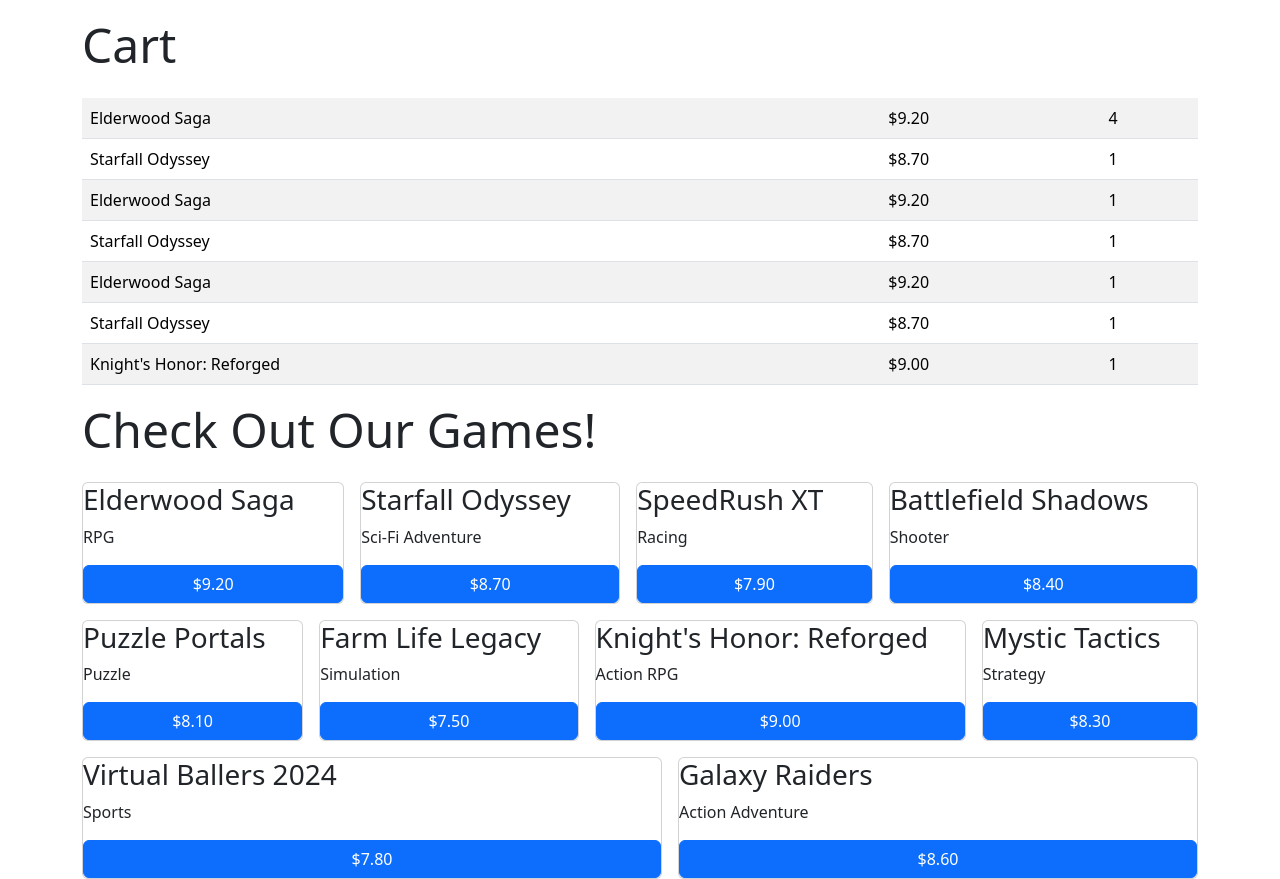
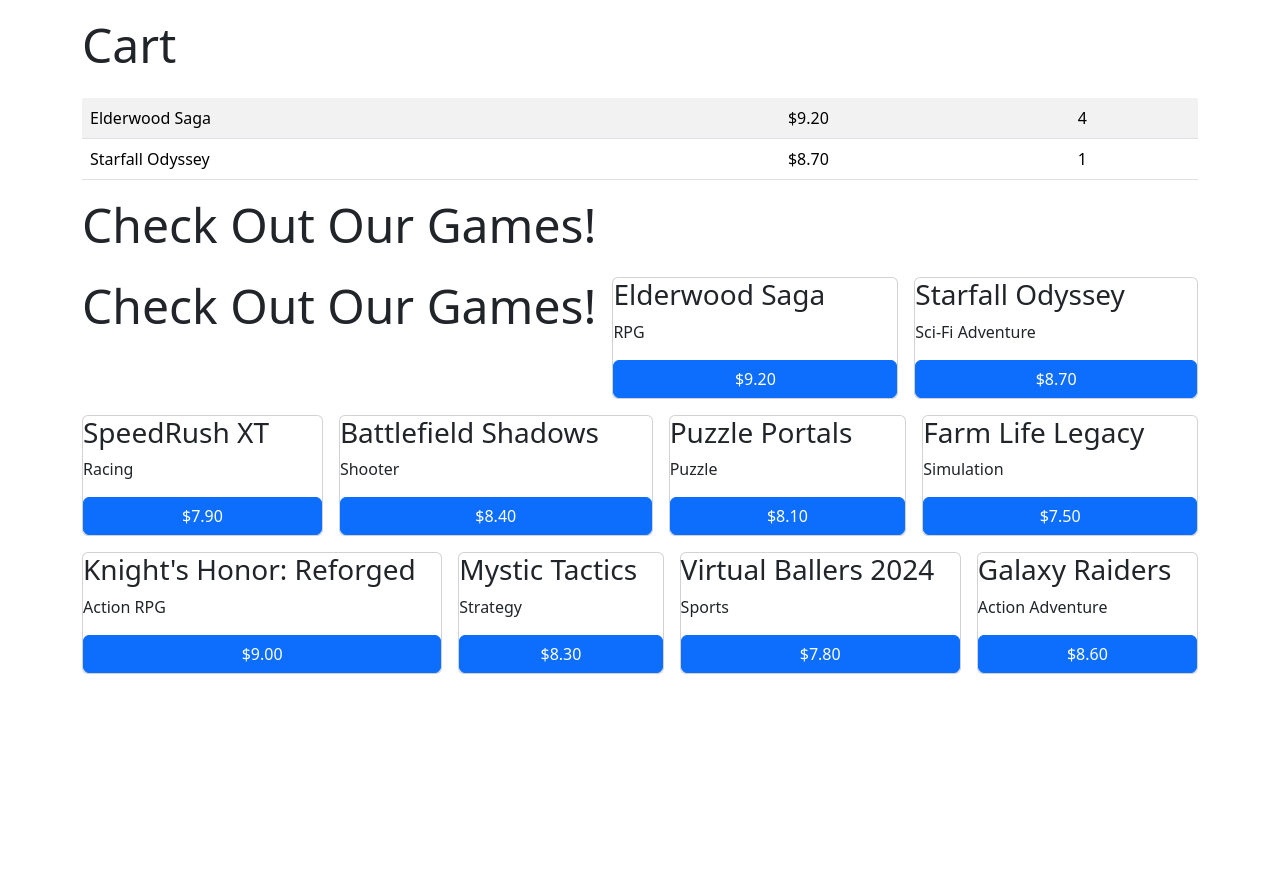
Before and after one commit to ameliawht75/Video-Game-Shopping-App, a React (Vite) app: page / in a window 1280 px wide. After the commit the page ends 800 px from the top, so only its background shows below. Built offline with nearby package versions, Linux system fonts and the light colour scheme; data requests are answered from the project's data file.

Commit message:
upload 2

```diff
--- a/db.json
+++ b/db.json
@@ -8,31 +8,6 @@
     {
       "id": 1,
       "gameId": 2,
-      "amount": 1
-    },
-    {
-      "id": "2acf",
-      "gameId": 1,
-      "amount": 1
-    },
-    {
-      "id": "549f",
-      "gameId": 2,
-      "amount": 1
-    },
-    {
-      "id": "2d30",
-      "gameId": 1,
-      "amount": 1
-    },
-    {
-      "id": "b9f2",
-      "gameId": 2,
-      "amount": 1
-    },
-    {
-      "id": "e707",
-      "gameId": 7,
       "amount": 1
     }
   ],
--- a/src/components/CartList.tsx
+++ b/src/components/CartList.tsx
@@ -1,4 +1,4 @@
-import { useEffect } from 'react';
+import { useEffect, useState } from 'react';
 import { CartItem, Game } from '../types';
 import CartItemRow from './CartItemRow';
 
@@ -8,15 +8,31 @@ type Props = {
     games: Game[]
 }
 export default function CartList({ cartItems, setCartItems, games }: Props) {
+    const [loading, setLoading] = useState(false) //Loading indicator so user knows something is happening.
+    const [errorMessage, setErrorMessage] = useState("")
+
     useEffect(() => {
         const asyncFunction = async () => {
+            setLoading(true)
+            try {
                 const response = await fetch('http://localhost:3000/cart')
+                if (!response.ok) {
+                    setErrorMessage(response.statusText)
+                } else {
                     const data = await response.json()
                     setCartItems(data)
+                }
+            } catch (error: any) {
+                setErrorMessage(error.message)
+            }
+            setLoading(false)
         }
         asyncFunction()
     }, [])
     return (
+        <>
+            {loading ? <p className="text-body-tertiary">Loading...</p> :
+                errorMessage ? <p className="text-danger">{errorMessage}</p> :
                     <table className="table table-striped">
                         <tbody>
                             {cartItems.map(item => (
@@ -28,5 +44,7 @@ export default function CartList({ cartItems, setCartItems, games }: Props) {
                             ))}
                         </tbody>
                     </table>
+            }
+        </>
     )
 }
--- a/src/components/GameList.tsx
+++ b/src/components/GameList.tsx
@@ -1,4 +1,4 @@
-import { useEffect } from "react"
+import { useEffect, useState } from "react"
 import type { CartItem, Game } from '../types'
 
 type Props = {
@@ -11,15 +11,29 @@ type Props = {
 export default function GameList({
   setCartItems, cartItems, games, setGames
 }: Props) {
+  const [isLoading, setIsLoading] = useState(false) //Loading indicator
+  const [isAddingToCart, setIsAddingToCart] = useState(false) //Loading indicator for adding to cart
+  const [error, setError] = useState<null | string>(null) //Error handling
 
 
   //after the first render, we want to go and get the data,
   // then render again with the data
   useEffect(() => {
     const asyncFunction = async () => {
-            const response = await fetch ('http://localhost:3000/games')
+      setIsLoading(true)
+      try {
+        const response = await fetch('http://localhost:3000/games')
+        if (!response.ok) {
+          setError("There was an error fetching the data: " + response.statusText)
+        } else {
           const data = await response.json()
           setGames(data)
+          setError(null) //clear the error if we get data
+        }
+      } catch (error: any) { //tells typescript not to worry about the type of error
+        setError("There was an error fetching the data: " + error.message)
+      }
+      setIsLoading(false)
     }
     asyncFunction()
   }, []) //run once after the first render and twice in dev mode
@@ -31,6 +45,8 @@ type Props = {
       amount: 1
     }
     //make the change on the backend
+    setIsAddingToCart(true)
+    try {
       const response = await fetch('http://localhost:3000/cart', {
         method: 'POST',
         body: JSON.stringify(newCartItem),
@@ -38,20 +54,33 @@ type Props = {
           "Content-Type": "application/json",
         },
       })
+      if (!response.ok) {
+        setError("There was an error adding the item to the cart: " + response.statusText)
+      } else {
       const newlyCreatedItem = await response.json() //this will have an id on it
       //make the change on the front end
       setCartItems([...cartItems, newlyCreatedItem])
       }
+    } catch (error: any) {
+      setError("There was an error adding the item to the cart: " + error.message)
+    }
+    setIsAddingToCart(false)
+  }
   return (
     <div className="d-flex flex-wrap gap-3">
+      {isLoading && <p className="text-body-tertiary">Loading...</p>}
+      {error && <p className="text-danger">{error}</p>}
+      {!isLoading && !error && games.length === 0 && <p className="text-body-tertiary">No games found</p>}
+      {!isLoading && !error && games.length > 0 && <h2 className="display-5 mb-4">Check Out Our Games!</h2>}
       {games.map(game => (
         <div key={game.id} className="card flex-grow-1">
           <h3 className="card-title">{game.title}</h3>
           <p className="card-text">{game.genre}</p>
           <button className="btn btn-primary"
+          disabled={isAddingToCart}
             onClick={() => addToCart(game.id)}
           >
-                  ${game.price.toFixed(2)}
+            {isAddingToCart ? "Adding..." : "$" + game.price.toFixed(2)}
           </button>
         </div>
       ))}
```
Lines whose indentation alone changed are shown as unchanged.
